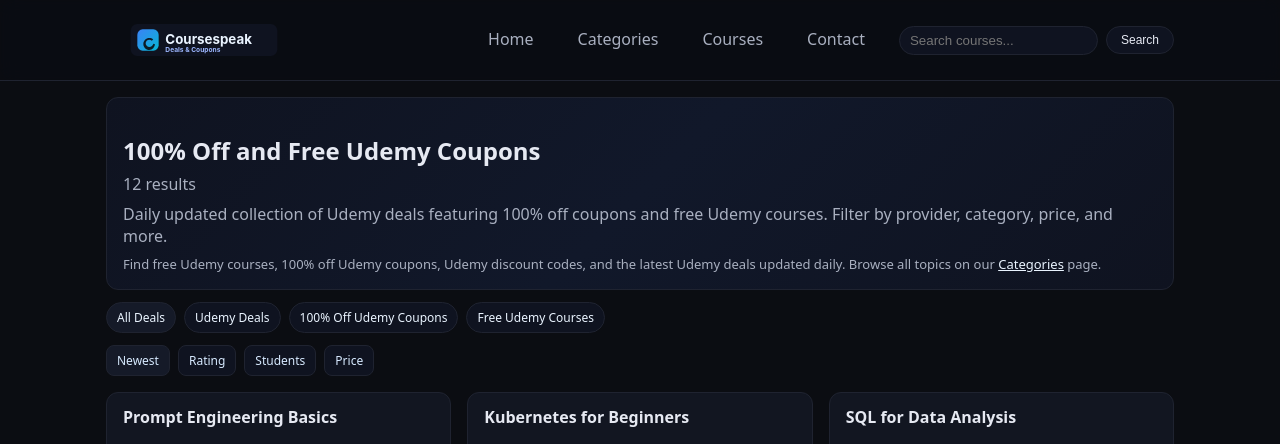
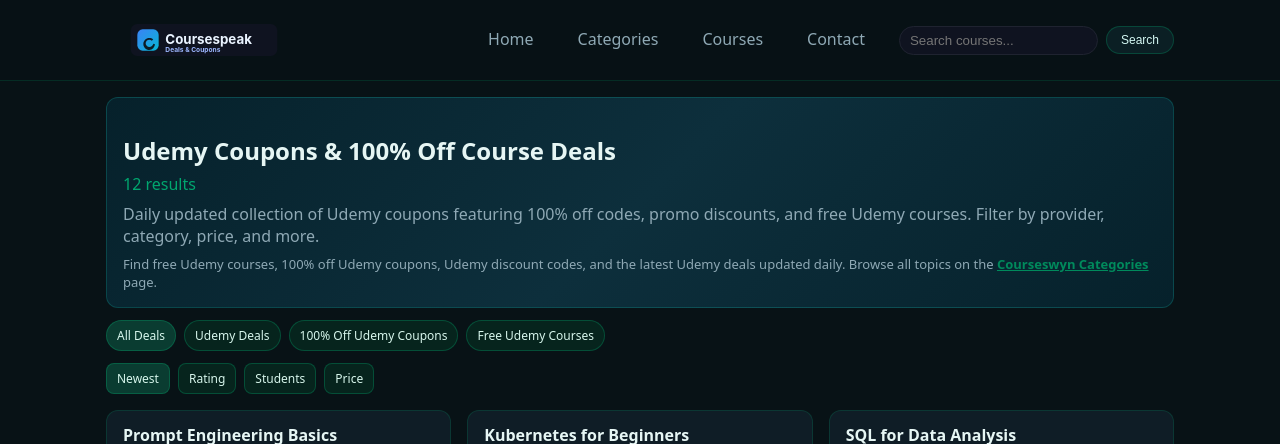
Before and after one commit to Coutons/courseswyn, a Next.js app: page / in a window 1280 px wide. Shown: the top 444 px of the page. Built offline with nearby package versions, Linux system fonts and the light colour scheme; no server answers.

Commit message:
Rebuild Courseswyn from Coursespeak base with new styling

```diff
--- a/app/page.tsx
+++ b/app/page.tsx
@@ -10,14 +10,25 @@
 import path from "path";
 
 export const metadata: Metadata = {
-  title: "100% Off and Free Udemy Coupons | Coursespeak Deals",
-  description: "Discover 100% Off and Free Udemy Coupons updated daily. Browse the latest Udemy discounts, free courses, and best deals curated by Coursespeak.",
+  title: "Udemy Coupons & 100% Off Deals | Courseswyn",
+  description:
+    "Discover Udemy coupons, promo codes, and 100% off course deals updated daily. Browse the latest Udemy discounts and free courses curated by Courseswyn.",
+  keywords: [
+    "Udemy coupons",
+    "Udemy coupon codes",
+    "Udemy promo codes",
+    "Udemy discounts",
+    "Udemy deals",
+    "free Udemy courses",
+    "online learning coupons",
+    "Courseswyn deals",
+  ],
   alternates: { canonical: "/" },
   openGraph: {
-    title: "100% Off and Free Udemy Coupons | Coursespeak Deals",
-    description: "Find 100% Off and Free Udemy Coupons. New deals and free courses added daily.",
+    title: "Udemy Coupons & 100% Off Deals | Courseswyn",
+    description: "Find verified Udemy coupons, 100% off course deals, and free class offers curated by Courseswyn.",
     url: "/",
-    siteName: "Coursespeak",
+    siteName: "Courseswyn",
     type: "website",
   },
 };
@@ -193,23 +204,67 @@
       }
     : undefined;
 
+  const makeParams = (overrides: Record<string, string | undefined> = {}) => {
+    const params = new URLSearchParams();
+    if (searchParams.q) params.set("q", searchParams.q);
+    if (searchParams.category) params.set("category", searchParams.category);
+    if (searchParams.sort) params.set("sort", searchParams.sort);
+    Object.entries(overrides).forEach(([key, value]) => {
+      if (value) params.set(key, value);
+    });
+    return params;
+  };
+
+  const udemyActive = (searchParams.provider || "").toLowerCase() === "udemy";
+  const udemyFreeActive = udemyActive && (searchParams.freeOnly === "1" || searchParams.freeOnly === "true");
+
+  const filterChips: Array<{ label: string; href: string; active: boolean }> = [
+    {
+      label: "All Deals",
+      href: `/?${makeParams({ provider: undefined, freeOnly: undefined }).toString()}`,
+      active: !searchParams.provider && !searchParams.freeOnly,
+    },
+    {
+      label: "Udemy Deals",
+      href: `/?${makeParams({ provider: "udemy", freeOnly: undefined }).toString()}`,
+      active: udemyActive && !searchParams.freeOnly,
+    },
+    {
+      label: "100% Off Udemy Coupons",
+      href: `/?${makeParams({ provider: "udemy", freeOnly: "1" }).toString()}`,
+      active: udemyFreeActive,
+    },
+    {
+      label: "Free Udemy Courses",
+      href: `/?${makeParams({ provider: "udemy", freeOnly: "1" }).toString()}`,
+      active: udemyFreeActive,
+    },
+  ];
+
+  const sortOptions: Array<{ key: string; label: string }> = [
+    { key: "newest", label: "Newest" },
+    { key: "rating", label: "Rating" },
+    { key: "students", label: "Students" },
+    { key: "price", label: "Price" },
+  ];
+
   return (
     <div>
       <section
         style={{
           padding: 16,
-          border: "1px solid #1f2330",
+          border: "1px solid rgba(20, 184, 166, 0.24)",
           borderRadius: 12,
-          background: "linear-gradient(135deg, #0f1320 0%, #11182a 50%, #0f1320 100%)",
+          background: "linear-gradient(135deg, #06212b 0%, #0d2f3c 50%, #06212b 100%)",
         }}
       >
-        <h1 style={{ marginBottom: 6 }}>100% Off and Free Udemy Coupons</h1>
-        <div style={{ color: "#a9b0c0", marginBottom: 8 }}>{total} results</div>
+        <h1 style={{ marginBottom: 6 }}>Udemy Coupons & 100% Off Course Deals</h1>
+        <div style={{ color: "#00a76f", marginBottom: 8 }}>{total} results</div>
         <p className="muted" style={{ marginTop: 0, marginBottom: 0 }}>
-          Daily updated collection of Udemy deals featuring 100% off coupons and free Udemy courses. Filter by provider, category, price, and more.
+          Daily updated collection of Udemy coupons featuring 100% off codes, promo discounts, and free Udemy courses. Filter by provider, category, price, and more.
         </p>
         <p className="muted" style={{ marginTop: 8, marginBottom: 0, fontSize: 13 }}>
-          Find free Udemy courses, 100% off Udemy coupons, Udemy discount codes, and the latest Udemy deals updated daily. Browse all topics on our <a href="/categories" style={{ color: "#eaf4ff" }}>Categories</a> page.
+          Find free Udemy courses, 100% off Udemy coupons, Udemy discount codes, and the latest Udemy deals updated daily. Browse all topics on the <a href="/categories" style={{ color: "var(--brand)", fontWeight: 600 }}>Courseswyn Categories</a> page.
         </p>
       </section>
 
@@ -227,97 +282,46 @@
 
       {/* SEO keyword chips (Coursera removed) */}
       <div style={{ display: "flex", gap: 8, flexWrap: "wrap", marginTop: 12, marginBottom: 12 }}>
-        {(() => {
-          const chips: Array<{ label: string; href: string; active: boolean }> = [];
-          // All Deals
-          {
-            const sp = new URLSearchParams();
-            if (searchParams.q) sp.set("q", searchParams.q);
-            if (searchParams.category) sp.set("category", searchParams.category);
-            if (searchParams.sort) sp.set("sort", searchParams.sort);
-            chips.push({ label: "All Deals", href: `/?${sp.toString()}`, active: !searchParams.provider && !searchParams.freeOnly });
-          }
-          // Udemy Deals
-          {
-            const sp = new URLSearchParams();
-            if (searchParams.q) sp.set("q", searchParams.q);
-            if (searchParams.category) sp.set("category", searchParams.category);
-            if (searchParams.sort) sp.set("sort", searchParams.sort);
-            sp.set("provider", "udemy");
-            chips.push({ label: "Udemy Deals", href: `/?${sp.toString()}`, active: (searchParams.provider || "").toLowerCase() === "udemy" && !searchParams.freeOnly });
-          }
-          // 100% Off Udemy Coupons
-          {
-            const sp = new URLSearchParams();
-            if (searchParams.q) sp.set("q", searchParams.q);
-            if (searchParams.category) sp.set("category", searchParams.category);
-            if (searchParams.sort) sp.set("sort", searchParams.sort);
-            sp.set("provider", "udemy");
-            sp.set("freeOnly", "1");
-            const active = (searchParams.provider || "").toLowerCase() === "udemy" && (searchParams.freeOnly === "1" || searchParams.freeOnly === "true");
-            chips.push({ label: "100% Off Udemy Coupons", href: `/?${sp.toString()}`, active });
-          }
-          // Free Udemy Courses
-          {
-            const sp = new URLSearchParams();
-            if (searchParams.q) sp.set("q", searchParams.q);
-            if (searchParams.category) sp.set("category", searchParams.category);
-            if (searchParams.sort) sp.set("sort", searchParams.sort);
-            sp.set("provider", "udemy");
-            sp.set("freeOnly", "1");
-            const active = (searchParams.provider || "").toLowerCase() === "udemy" && (searchParams.freeOnly === "1" || searchParams.freeOnly === "true");
-            chips.push({ label: "Free Udemy Courses", href: `/?${sp.toString()}`, active });
-          }
-          return chips.map((c) => (
+        {filterChips.map((chip) => (
           <a
-              key={c.label}
-              href={c.href}
+            key={chip.label}
+            href={chip.href}
             style={{
               padding: "6px 10px",
               borderRadius: 999,
-                border: "1px solid #1f2330",
-                background: c.active ? "#151a28" : "#0f1320",
-                color: "#eaf4ff",
+              border: "1px solid rgba(0, 167, 111, 0.32)",
+              background: chip.active ? "#0a3c31" : "#06241d",
+              color: "#d7f6ec",
               textDecoration: "none",
               fontSize: 12,
               whiteSpace: "nowrap",
             }}
           >
-              {c.label}
+            {chip.label}
           </a>
-          ));
-        })()}
+        ))}
       </div>
 
       {/* Sort controls */}
       <div style={{ display: "flex", gap: 8, flexWrap: "wrap", marginBottom: 16 }}>
-        {[
-          { key: "newest", label: "Newest" },
-          { key: "rating", label: "Rating" },
-          { key: "students", label: "Students" },
-          { key: "price", label: "Price" },
-        ].map((s) => {
-          const sp = new URLSearchParams();
-          if (searchParams.q) sp.set("q", searchParams.q);
-          if (searchParams.category) sp.set("category", searchParams.category);
-          if (searchParams.provider) sp.set("provider", searchParams.provider);
-          if (searchParams.freeOnly) sp.set("freeOnly", searchParams.freeOnly);
-          sp.set("sort", s.key);
+        {sortOptions.map((option) => {
+          const params = makeParams({ provider: searchParams.provider, freeOnly: searchParams.freeOnly, sort: option.key });
+          const isActive = (searchParams.sort ?? "newest") === option.key;
           return (
             <a
-              key={s.key}
-              href={`/?${sp.toString()}`}
+              key={option.key}
+              href={`/?${params.toString()}`}
               style={{
                 padding: "6px 10px",
                 borderRadius: 8,
-                border: "1px solid #1f2330",
-                background: (searchParams.sort ?? "newest") === s.key ? "#151a28" : "#0f1320",
-                color: "#d7eaff",
+                border: "1px solid rgba(0, 167, 111, 0.32)",
+                background: isActive ? "#0a3c31" : "#06241d",
+                color: "#d7f6ec",
                 textDecoration: "none",
                 fontSize: 12,
               }}
             >
-              {s.label}
+              {option.label}
             </a>
           );
         })}
@@ -349,13 +353,19 @@
                 key={c.slug}
                 href={`/?${sp.toString()}`}
                 className="card"
-                style={{ textDecoration: "none", color: "#eaf4ff" }}
+                style={{ textDecoration: "none", color: "#d7f6ec" }}
                 title={`${c.name} coupons & free courses`}
               >
                 <div className="card-body" style={{ display: "grid", gap: 8 }}>
                   <div style={{ display: "flex", alignItems: "center", gap: 8 }}>
                     {/* eslint-disable-next-line @next/next/no-img-element */}
-                    <img src={c.icon} alt="" width={18} height={18} style={{ filter: "brightness(1.2)" }} />
+                    <img
+                      src={c.icon}
+                      alt=""
+                      width={18}
+                      height={18}
+                      style={{ filter: "hue-rotate(150deg) brightness(1.05)" }}
+                    />
                     <div style={{ fontWeight: 700 }}>{c.name}</div>
                   </div>
                   <div className="muted" style={{ fontSize: 12 }}>{c.count} deals</div>
@@ -370,7 +380,7 @@
       <section style={{ marginTop: 24 }}>
         <h2 style={{ fontSize: 18, marginBottom: 8 }}>About these Udemy coupons</h2>
         <p className="muted" style={{ marginTop: 0 }}>
-          Explore the best 100% Off and Free Udemy Coupons handpicked for learners. We regularly refresh discounts so you can enroll in top Udemy courses without breaking the bank.
+          Explore the best Udemy coupons handpicked for learners. Courseswyn regularly refreshes discount codes and free course links so you can enroll in top Udemy classes without breaking the bank.
         </p>
       </section>
     </div>
--- a/package.json
+++ b/package.json
@@ -1,5 +1,5 @@
 {
-  "name": "coursespeak",
+  "name": "courseswyn",
   "version": "0.1.0",
   "private": true,
   "description": "coourses online coupons built with Next.js",
--- a/styles/globals.css
+++ b/styles/globals.css
@@ -1,22 +1,22 @@
-:root{ --bg:#0b0d12; --card:#121621; --text:#e6e9f2; --muted:#a9b0c0; --brand:#5b8cff; }
+:root{ --bg:#081216; --card:#0f1d26; --text:#e6f6f4; --muted:#8fa9b5; --brand:#008a5c; --brand-strong:#006b45; }
 *{ box-sizing:border-box; }
 html,body{ padding:0; margin:0; background:var(--bg); color:var(--text); font-family: ui-sans-serif, system-ui, -apple-system, Segoe UI, Roboto, Helvetica, Arial, Apple Color Emoji, Segoe UI Emoji; }
 .container{ max-width:1100px; margin:0 auto; padding:16px; }
-.site-header{ border-bottom:1px solid #1f2330; position:sticky; top:0; background:rgba(11,13,18,0.8); backdrop-filter:saturate(180%) blur(10px); }
+.site-header{ border-bottom:1px solid rgba(0,138,92,0.22); position:sticky; top:0; background:rgba(8,18,22,0.9); backdrop-filter:saturate(180%) blur(10px); }
 .site-header .container{ display:flex; align-items:center; gap:16px; }
 .site-header h1{ font-size:20px; margin:0; }
 .site-header nav{ margin-left:auto; display:flex; gap:12px; }
-.site-header a{ color:var(--muted); text-decoration:none; padding:8px 10px; border-radius:6px; }
-.site-header a:hover{ color:var(--text); background:#151a28; }
-.nav-link{ color:#eaf4ff; text-decoration:none; padding:0.5rem 0; border-bottom:2px solid transparent; transition:border-color 0.2s; }
-.nav-link:hover{ border-bottom:2px solid #3b82f6; }
-.site-footer{ border-top:1px solid #1f2330; padding:24px 0; margin-top:32px; color:var(--muted); }
+.site-header a{ color:var(--muted); text-decoration:none; padding:8px 10px; border-radius:6px; transition:background 0.2s ease, color 0.2s ease; }
+.site-header a:hover{ color:var(--text); background:rgba(0,138,92,0.18); }
+.nav-link{ color:var(--text); text-decoration:none; padding:0.5rem 0; border-bottom:2px solid transparent; transition:border-color 0.2s; }
+.nav-link:hover{ border-bottom:2px solid var(--brand); }
+.site-footer{ border-top:1px solid rgba(0,138,92,0.22); padding:24px 0; margin-top:32px; color:var(--muted); }
 
 h2{ font-size:22px; margin:20px 0; }
 .grid{ display:grid; grid-template-columns: repeat(auto-fill, minmax(260px, 1fr)); gap:16px; }
 .detail-grid{ display:grid; grid-template-columns: 1fr 320px; gap:24px; align-items:start; }
 @media (max-width: 900px){ .detail-grid{ grid-template-columns: 1fr; } }
-.card{ background:var(--card); border:1px solid #1f2330; border-radius:12px; overflow:hidden; display:flex; flex-direction:column; }
+.card{ background:var(--card); border:1px solid rgba(0,138,92,0.24); border-radius:12px; overflow:hidden; display:flex; flex-direction:column; }
 .card-header{ padding:14px 16px; border-bottom:1px solid #1f2330; }
 .card-header h3{ font-size:16px; margin:0; line-height:1.3; height:2.6em; overflow:hidden; display:-webkit-box; line-clamp:2; -webkit-line-clamp:2; -webkit-box-orient:vertical; }
 .card-body{ padding:14px 16px; display:grid; gap:10px; }
@@ -27,8 +27,9 @@
 .stats{ display:flex; gap:12px; color:var(--muted); font-size:12px; }
 .card-footer{ margin-top:auto; padding:14px 16px; border-top:1px solid #1f2330; display:flex; align-items:center; justify-content:space-between; gap:10px; }
 .coupon{ color:#fbbf24; font-size:12px; }
-.btn{ background:var(--brand); color:#0b0d12; text-decoration:none; padding:8px 12px; border-radius:8px; font-weight:600; }
-.btn:hover{ opacity:.95; }
+.btn{ background:var(--brand); color:#041f16; text-decoration:none; padding:8px 12px; border-radius:8px; font-weight:600; transition:transform 0.2s ease, box-shadow 0.2s ease; }
+.btn:hover{ transform:translateY(-1px); box-shadow:0 10px 18px rgba(0,138,92,0.3); }
 .sticky{ position:sticky; top:76px; }
 .muted{ color:var(--muted); }
-.pill{ padding:6px 10px; border-radius:999px; border:1px solid #1f2330; background:#0f1320; font-size:12px; color:#e6e9f2; text-decoration:none; }
+.pill{ padding:6px 10px; border-radius:999px; border:1px solid rgba(0,138,92,0.38); background:#0b1f24; font-size:12px; color:#d3f7f2; text-decoration:none; transition:background 0.2s ease, border-color 0.2s ease; }
+.pill:hover{ background:rgba(0,138,92,0.22); border-color:rgba(0,138,92,0.52); }
```
Also changed, not shown: app/search/SearchClient.tsx (+70 -53 lines), app/search/page.tsx (+11 -8 lines), IP VPS WEB NEXTjs.txt (added), 1 other file (tests, documents, lock files or other folders). Lines whose indentation alone changed are shown as unchanged.
